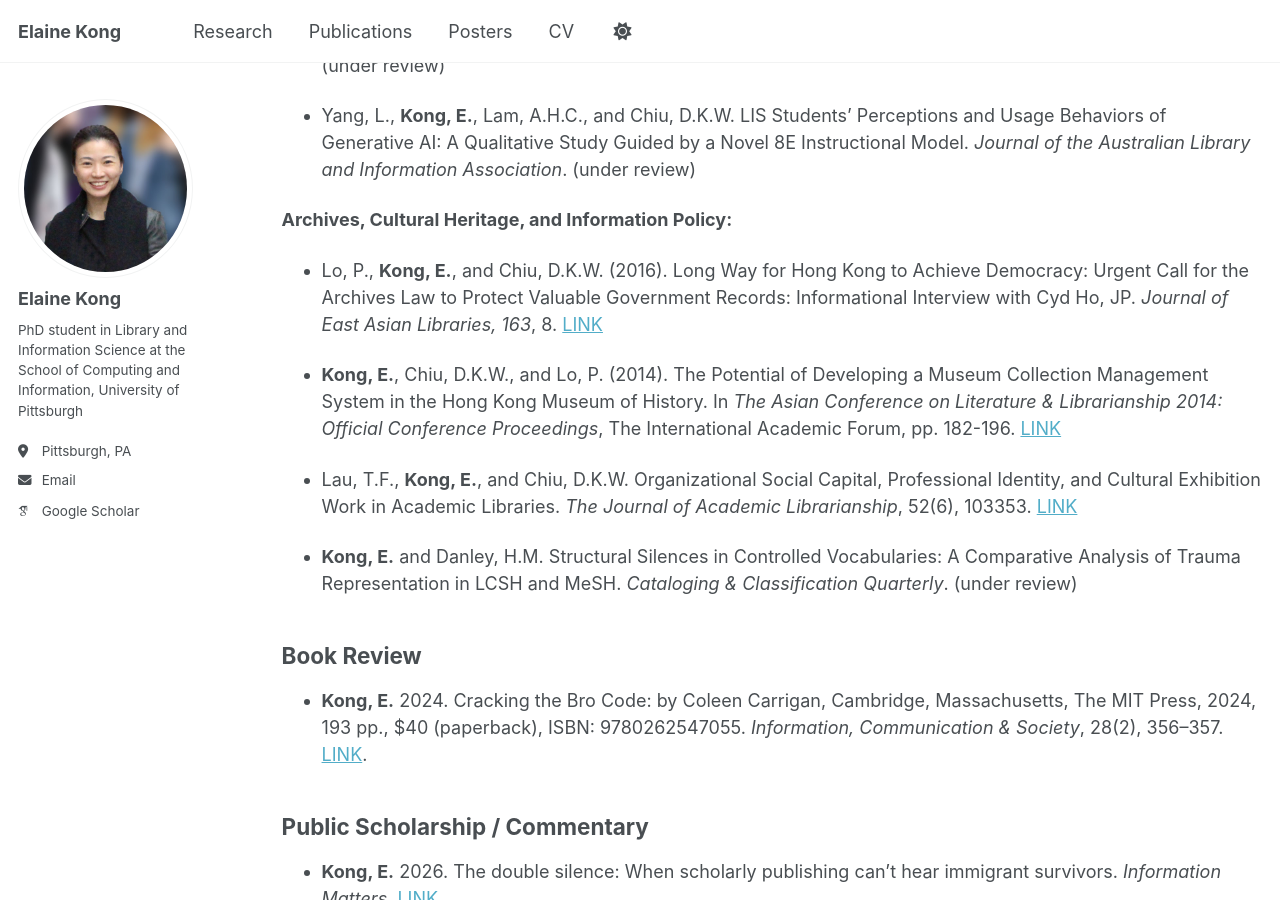
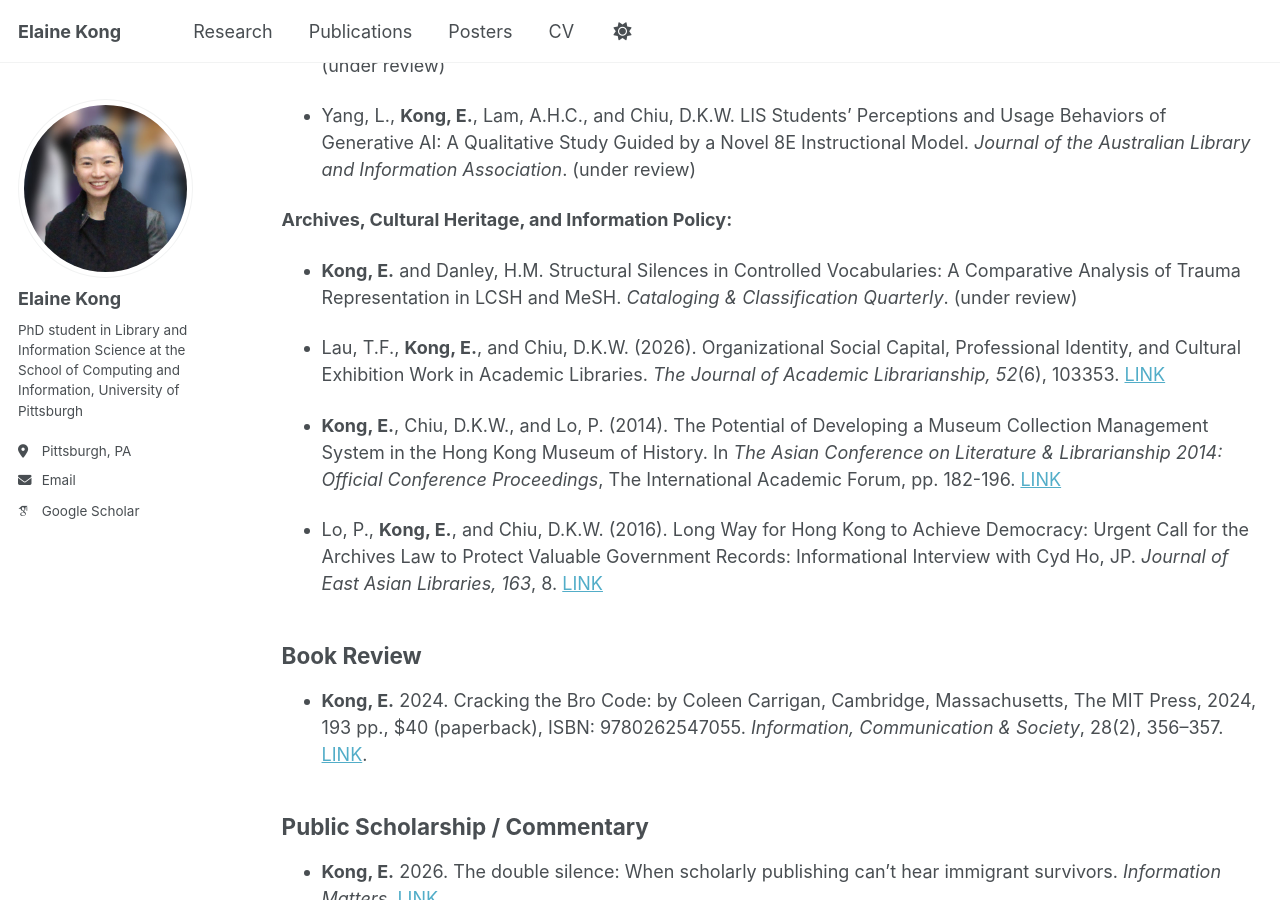
Before and after one commit to elainewskong/elainewskong.github.io, a Jekyll site: the page built from _pages/publications.md, in a window 1280 px wide and 900 px high, scrolled down 2624 px. Built offline with Jekyll 4.4.1, drawn with Linux system fonts in a browser that asks for light colours; some web fonts are replaced; a script that is not in the unit is left out; some of the changed text lies outside the part shown.

Commit message:
Update publications.md

```diff
--- a/_pages/publications.md
+++ b/_pages/publications.md
@@ -17,20 +17,20 @@ You can also find my articles on [Google Scholar](https://scholar.google.com/cit
 
 * **Kong, E.** (2026). Negotiating Trust Across Fractured Information Landscapes: Cognitive Authority in CAM Information Practices of Chinese Immigrant Cancer Survivors. *Journal of Documentation, 82*(7), 396-412. [LINK](https://doi.org/10.1108/JD-03-2026-0154)
 
+* **Kong, E.** From Visibility to Plausibility: Platformed Credibility of Complementary and Alternative Medicine Claims in Chinese-Language Digital Health Ecosystems. *Online Information Review*. (revise and resubmit)
+
 * **Kong, E.** Culturally Situated Health Information Frames in Chinese-Language YouTube Discussions of Cancer-Related Complementary and Alternative Medicine. *Health Information & Libraries Journal*. (under review)
-
-* **Kong, E.** From Visibility to Plausibility: Platformed Credibility of Complementary and Alternative Medicine Claims in Chinese-Language Digital Health Ecosystems. *Online Information Review*. (revise and resubmit)
 
 <!--
 * **Kong, E.** Culturally Competent Patient Education on CAM: Strategies for Working with Chinese Immigrant Cancer Survivors. *Patient Education and Counseling*. (under review)
 -->
 * **Kong, E.** and Chi, Y. Complementary and Alternative Medicine Information Practices in Cancer Care and Survivorship: A Scoping Review of Information Needs, Communication, and Safety. *Health Information & Libraries Journal*. (under review)
 
-* Huang, K.T., Patel, R., Connor, S., **Kong, E.**, Nie, X., and Schmersal, J. (2025). Barriers and Facilitators to Documenting Social Needs in Electronic Health Records: A Pilot Survey. *Information Research an International Electronic Journal 30* (iConf), 970-81. [LINK](https://doi.org/10.47989/ir30iConf47152)
+* **Kong, E.** and Gautam, A. Cards as Boundary Objects for Surfacing Cancer Survivors’ Tacit Needs Around Complementary and Alternative Medicine and AI Personalization: Qualitative Co-Design Study. *JMIR Formative Research*. (under review)
 
 * Daraz, L., **Kong, E.**, and Chang, B. Countering online health misinformation with an evidence-based tool: perspectives of health information providers. *Frontiers in Public Health*. (under review)
 
-* **Kong, E.** and Gautam, A. Cards as Boundary Objects for Surfacing Cancer Survivors’ Tacit Needs Around Complementary and Alternative Medicine and AI Personalization: Qualitative Co-Design Study. *JMIR Formative Research*. (under review)
+* Huang, K.T., Patel, R., Connor, S., **Kong, E.**, Nie, X., and Schmersal, J. (2025). Barriers and Facilitators to Documenting Social Needs in Electronic Health Records: A Pilot Survey. *Information Research an International Electronic Journal 30* (iConf), 970-81. [LINK](https://doi.org/10.47989/ir30iConf47152)
 
 **AI, Information Systems, and Human-Centered Technologies:**
 
@@ -46,12 +46,12 @@ You can also find my articles on [Google Scholar](https://scholar.google.com/cit
 
 * Li, K.H., Chiu, D.K.W., **Kong, E.**, and Ho, K.K.W. (2025). Mobile security awareness of university students in Hong Kong: demographics and education. *Education+ Training, 67*(1), 1-19. [LINK](https://doi.org/10.1108/ET-04-2023-0128)
 
+* Pan, H., **Kong, E.**, Lam, A.H.C., and Chiu, D.K.W. (2026). University Students' Use of GenAI in Coursework Writing: A Qualitative Study in Hong Kong. *The Journal of Academic Librarianship, 52*(6), 103362. [LINK](https://doi.org/10.1016/j.acalib.2026.103362)
+
 * Luo, M.T., **Kong, E.**, and Chiu, D.K.W. The Impact of Xiaohongshu on Consumers' Purchase Intention for Healthcare Supplement Products: A Qualitative AISAS Study of Social Commerce. *Journal of Organizational Computing and Electronic Commerce*. (under review)
 
 * Tuvera, M.I.B., **Kong, E.**, and Chiu, D.K.W. Exploring the Impact of AI Chatbot Information Retrieval on Self-Motivation in
 University Learning A Qualitative Study through the Lens of Self-Determination Theory. *Journal	of the Knowledge Economy*. (under review)
-
-* Pan, H., **Kong, E.**, Lam, A.H.C., and Chiu, D.K.W. University Students' Use of GenAI in Coursework Writing: A Qualitative Study in Hong Kong. *The Journal of Academic Librarianship*. (revise and resubmit)
 
 **Libraries, Information Services, and LIS Education:**
 
@@ -77,13 +77,13 @@ University Learning A Qualitative Study through the Lens of Self-Determination T
 
 **Archives, Cultural Heritage, and Information Policy:**
 
-* Lo, P., **Kong, E.**, and Chiu, D.K.W. (2016). Long Way for Hong Kong to Achieve Democracy: Urgent Call for the Archives Law to Protect Valuable Government Records: Informational Interview with Cyd Ho, JP. *Journal of East Asian Libraries, 163*, 8. [LINK](https://scholarsarchive.byu.edu/jeal/vol2016/iss163/8)
+* **Kong, E.** and Danley, H.M. Structural Silences in Controlled Vocabularies: A Comparative Analysis of Trauma Representation in LCSH and MeSH. *Cataloging & Classification Quarterly*. (under review)
+
+* Lau, T.F., **Kong, E.**, and Chiu, D.K.W. (2026). Organizational Social Capital, Professional Identity, and Cultural Exhibition Work in Academic Libraries. *The Journal of Academic Librarianship, 52*(6), 103353. [LINK](https://doi.org/10.1016/j.acalib.2026.103353)
 
 * **Kong, E.**, Chiu, D.K.W., and Lo, P. (2014). The Potential of Developing a Museum Collection Management System in the Hong Kong Museum of History. In *The Asian Conference on Literature & Librarianship 2014: Official Conference Proceedings*, The International Academic Forum, pp. 182-196. [LINK](https://papers.iafor.org/wp-content/uploads/papers/librasia2014/LibrAsia2014_0455.pdf)
 
-* Lau, T.F., **Kong, E.**, and Chiu, D.K.W. Organizational Social Capital, Professional Identity, and Cultural Exhibition Work in Academic Libraries. *The Journal of Academic Librarianship*, 52(6), 103353. [LINK](https://doi.org/10.1016/j.acalib.2026.103353)
-
-* **Kong, E.** and Danley, H.M. Structural Silences in Controlled Vocabularies: A Comparative Analysis of Trauma Representation in LCSH and MeSH. *Cataloging & Classification Quarterly*. (under review)
+* Lo, P., **Kong, E.**, and Chiu, D.K.W. (2016). Long Way for Hong Kong to Achieve Democracy: Urgent Call for the Archives Law to Protect Valuable Government Records: Informational Interview with Cyd Ho, JP. *Journal of East Asian Libraries, 163*, 8. [LINK](https://scholarsarchive.byu.edu/jeal/vol2016/iss163/8)
 
 ## Book Review
 * **Kong, E.** 2024. Cracking the Bro Code: by Coleen Carrigan, Cambridge, Massachusetts, The MIT Press, 2024, 193 pp., $40 (paperback), ISBN: 9780262547055. *Information, Communication & Society*, 28(2), 356–357. [LINK](https://doi.org/10.1080/1369118X.2024.2363905).
```
